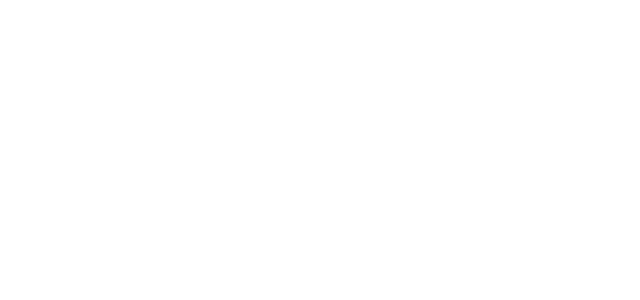
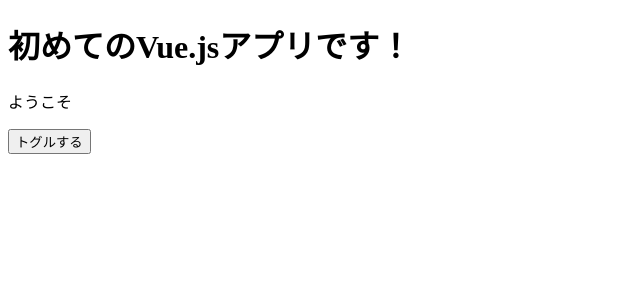
Before and after one commit to yosnak13/rails6_chat, a Vue app in the folder frontend/: page / in a window 1280 px wide. Before the commit this address had no page. Shown: the top 300 px of the page, without its empty margins (0-640 px from the left). Built offline with nearby package versions, Linux system fonts and the light colour scheme.

Commit message:
vue training

```diff
--- a/frontend/src/App.vue
+++ b/frontend/src/App.vue
@@ -1,13 +1,11 @@
-<templete>
+<template>
   <router-view/>
-</templete>
+</template>
 
 <script>
   export default {
-
   }
 </script>
 
 <style scoped>
-
 </style>
--- a/frontend/src/router/index.js
+++ b/frontend/src/router/index.js
@@ -1,6 +1,14 @@
 import { createRouter, createWebHistory } from 'vue-router'
 
-const routes = []
+import Welcome from '../views/Welcome'
+
+const routes = [
+  {
+    path: '/',
+    name: 'Welcome',
+    component: Welcome
+  }
+]
 
 const router = createRouter({
   history: createWebHistory(process.env.BASE_URL),
--- /dev/null
+++ b/frontend/src/views/Welcome.vue
@@ -0,0 +1,24 @@
+<template>
+  <div>
+    <h1>{{ title }}</h1>
+    <p v-if="isEnabled">{{ subtitle }}</p>
+    <button v-on:click="toggle">トグルする</button>
+  </div>
+</template>
+
+<script>
+export default {
+  data () {
+    return {
+      title: '初めてのVue.jsアプリです！',
+      subtitle: 'ようこそ',
+      isEnabled: true
+    }
+  },
+  methods: {
+    toggle () {
+      this.isEnabled = !this.isEnabled
+    }
+  }
+}
+</script>
```
